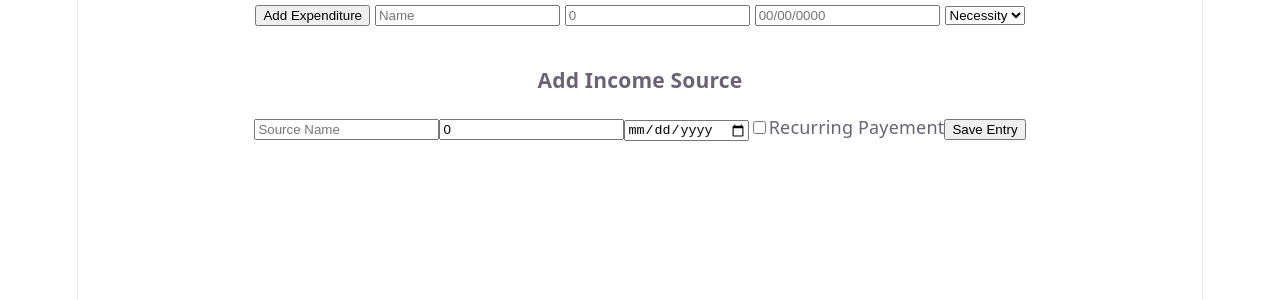
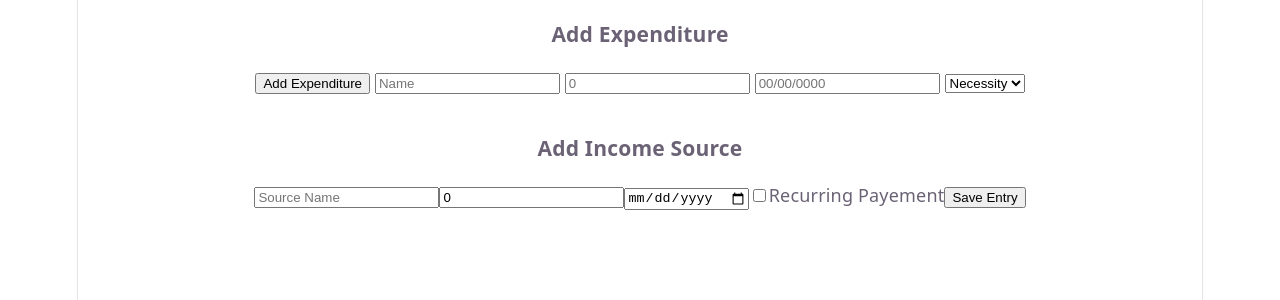
Before and after one commit to BenRod5/Pocket-Finance, a React (Vite) app: page / in a window 1280 px wide. Shown: the top 300 px of the page. Built offline with nearby package versions, Linux system fonts and the light colour scheme.

Commit message:
Added a label to the expenditure section, (good idea josh)

```diff
--- a/src/ExpenditureForm.jsx
+++ b/src/ExpenditureForm.jsx
@@ -44,6 +44,8 @@ function ExpenditureForm() {
 
     return (
         <form onSubmit={handleSubmit}>
+        <h3>Add Expenditure</h3> {/*Added a label to the expenditure section, good idea josh */}
+
         <button type ="submit"> Add Expenditure </button> {/*This creates a button, ties it to submit, and writes the plaintext Add Expenditure */}
         <input
         placeholder = "Name" //placeholders act as default values before one has been assigned by the users input
```
